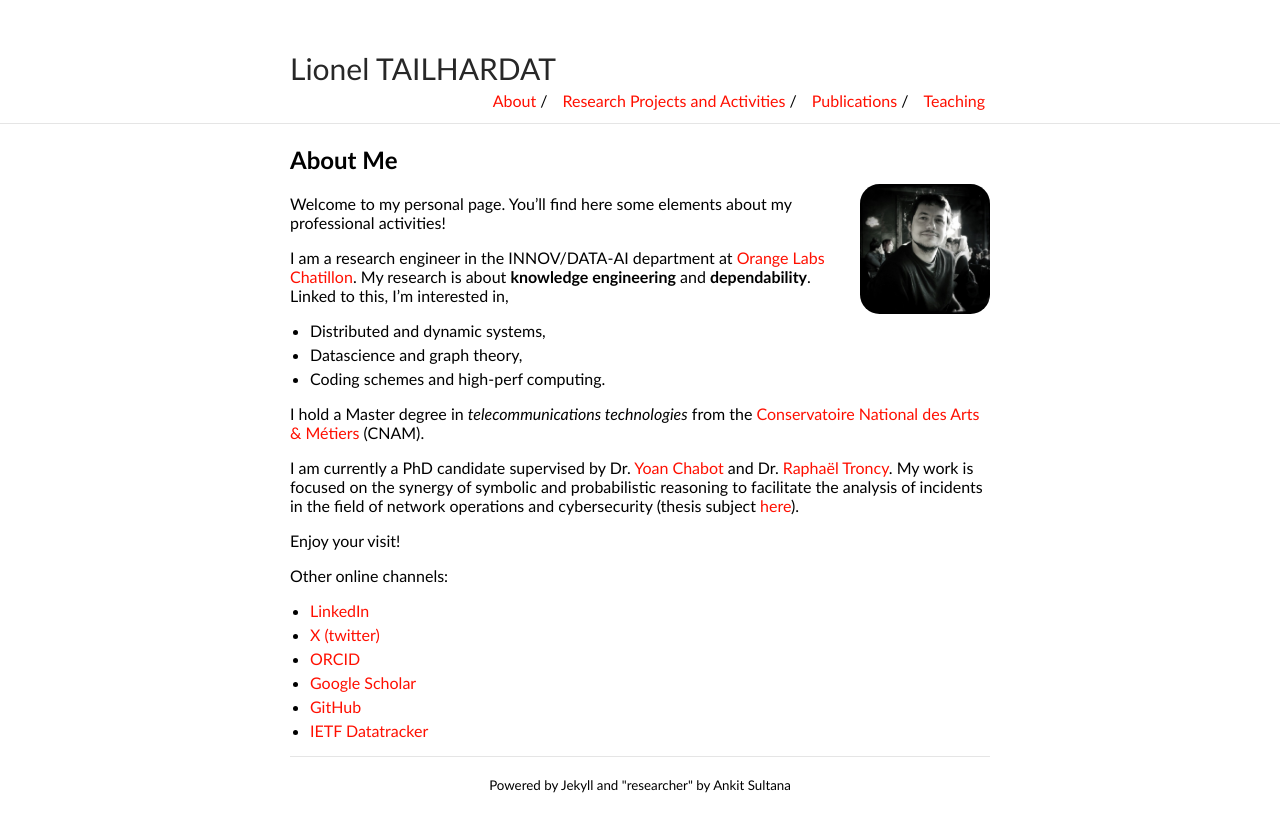
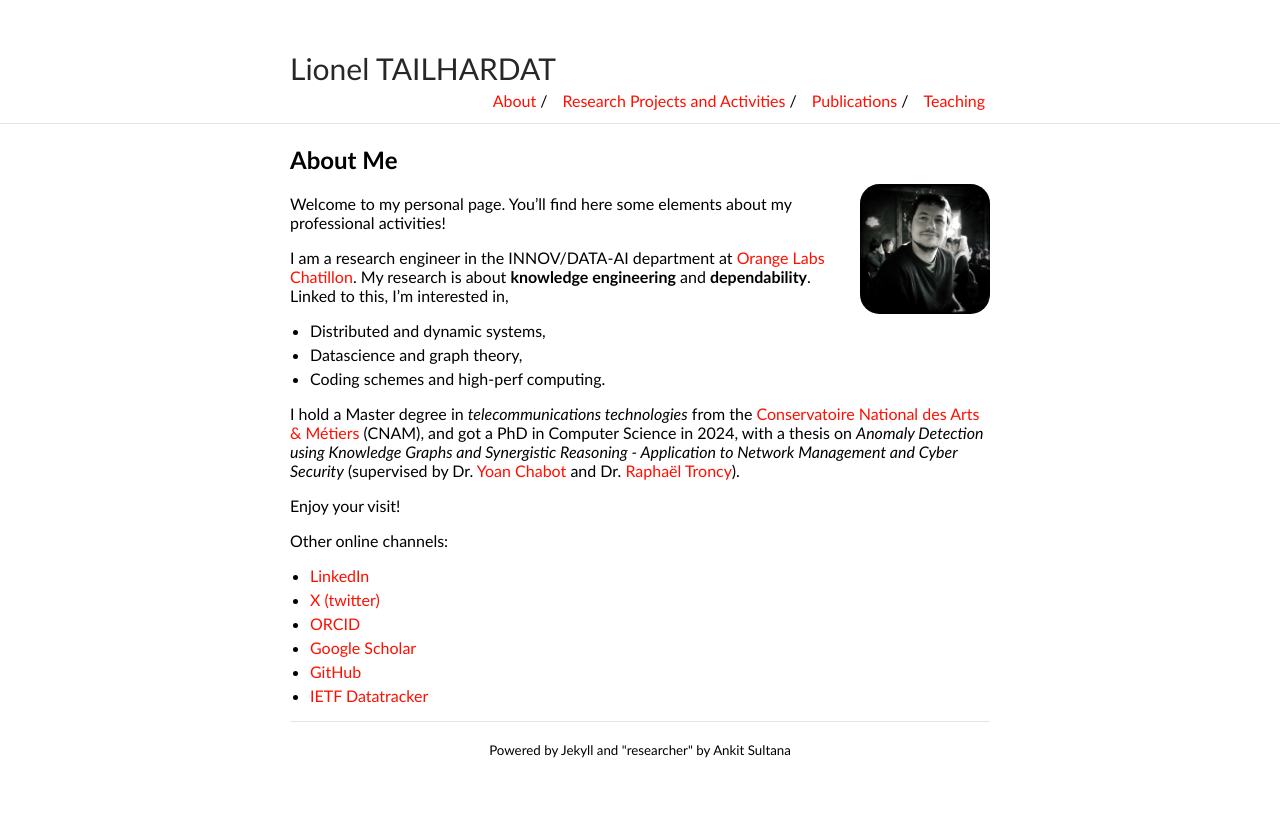
Before and after one commit to GenEars/GenEars.github.io, a Jekyll site: the page built from index.md, in a window 1280 px wide. Shown: the top 832 px of the page. Built offline with Jekyll 4.4.1, drawn with Linux system fonts in a browser that asks for light colours.

Commit message:
Modified index.
Signed-off-by: lionel.tailhardat <lionel.tailhardat@orange.com>

```diff
--- a/index.md
+++ b/index.md
@@ -18,10 +18,7 @@ Linked to this, I'm interested in,
 * Datascience and graph theory,
 * Coding schemes and high-perf computing.
 
-I hold a Master degree in *telecommunications technologies* from the [Conservatoire National des Arts & Métiers](http://www.cnam.fr/) (CNAM).
-
-I am currently a PhD candidate supervised by Dr. [Yoan Chabot](https://yoanchabot.github.io/) and Dr. [Raphaël Troncy](https://www.eurecom.fr/~troncy/).
-My work is focused on the synergy of symbolic and probabilistic reasoning to facilitate the analysis of incidents in the field of network operations and cybersecurity (thesis subject [here](https://myedb.edite-de-paris.fr/PRD_View/8053/)).
+I hold a Master degree in *telecommunications technologies* from the [Conservatoire National des Arts & Métiers](http://www.cnam.fr/) (CNAM), and got a PhD in Computer Science in 2024, with a thesis on *Anomaly Detection using Knowledge Graphs and Synergistic Reasoning - Application to Network Management and Cyber Security* (supervised by Dr. [Yoan Chabot](https://yoanchabot.github.io/) and Dr. [Raphaël Troncy](https://www.eurecom.fr/~troncy/)).
 
 Enjoy your visit!
 
```
